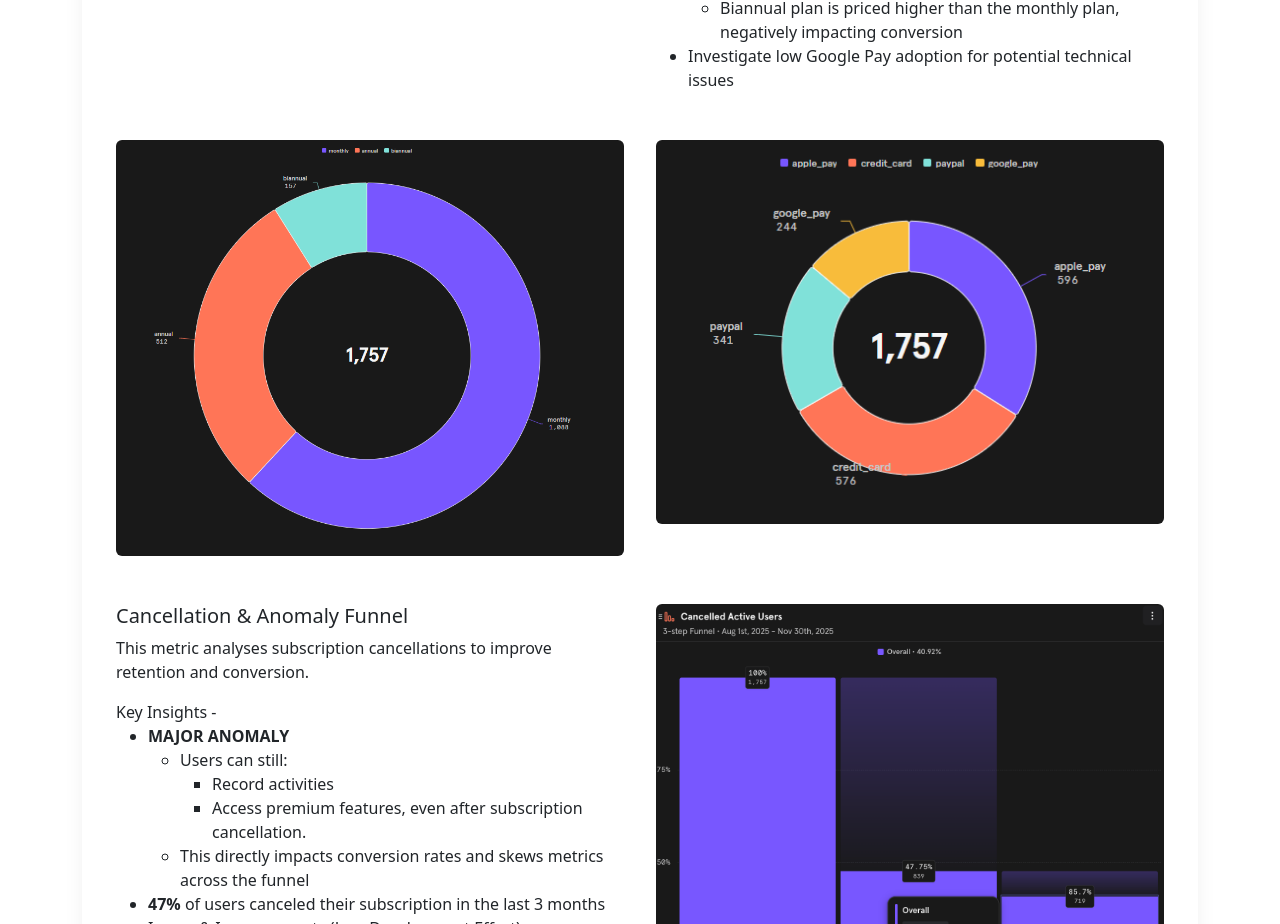
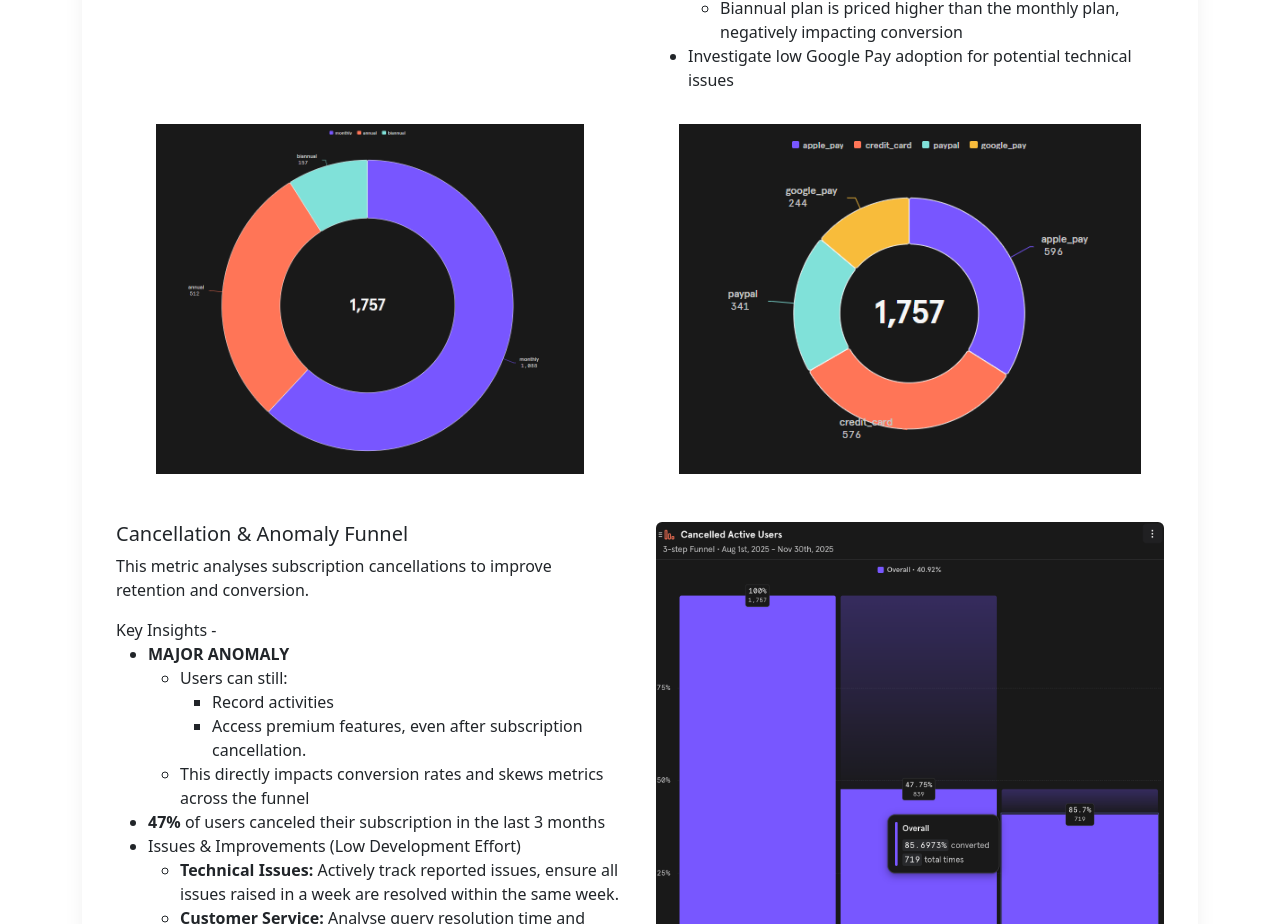
Before and after one commit to mukul-pixel/Portfolio, a React (Create React App) app in the folder my-portfolio/: page /mixpanel-analysis in a window 1280 px wide. Shown: the part 3519-4443 px from the top of the page. Built offline with nearby package versions, Linux system fonts and the light colour scheme.

Commit message:
whoop subscription image alignment

```diff
--- a/my-portfolio/src/Components/Mixpanel.js
+++ b/my-portfolio/src/Components/Mixpanel.js
@@ -232,18 +232,20 @@ export const Mixpanel = () => {
                   </div>
                 </div>
               <div className='subscription-funnel-img row'>
-                  <div className="col-md-6 col-12 text-center p-3">
+                <div className="col-md-6 col-12 mb-3">
                   <img
                     src={planBreakdown}
                     alt="plan-breakdown funnel analysis"
                     className="img-fluid rounded"
+                    style={{ width: '100%', maxHeight: '350px', objectFit: 'contain' }}
                   />
                 </div>
-                  <div className="col-md-6 col-12 text-center p-3">
+                <div className="col-md-6 col-12">
                   <img
                     src={paymentBreakdown}
                     alt="payment-breakdown funnel analysis"
                     className="img-fluid rounded"
+                    style={{ width: '100%', maxHeight: '350px', objectFit: 'contain' }}
                   />
                 </div>
                 </div>
```
Lines whose indentation alone changed are shown as unchanged.
